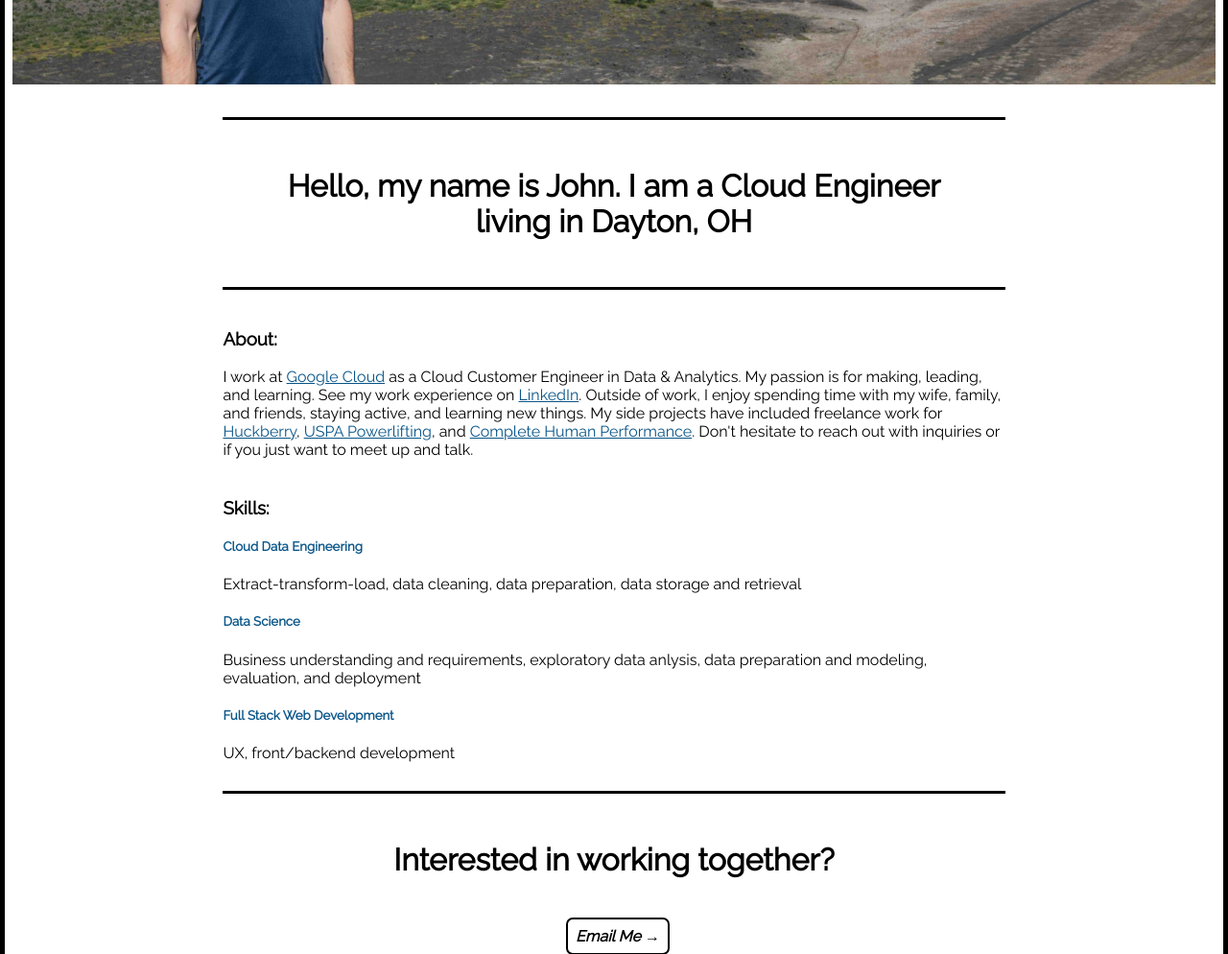
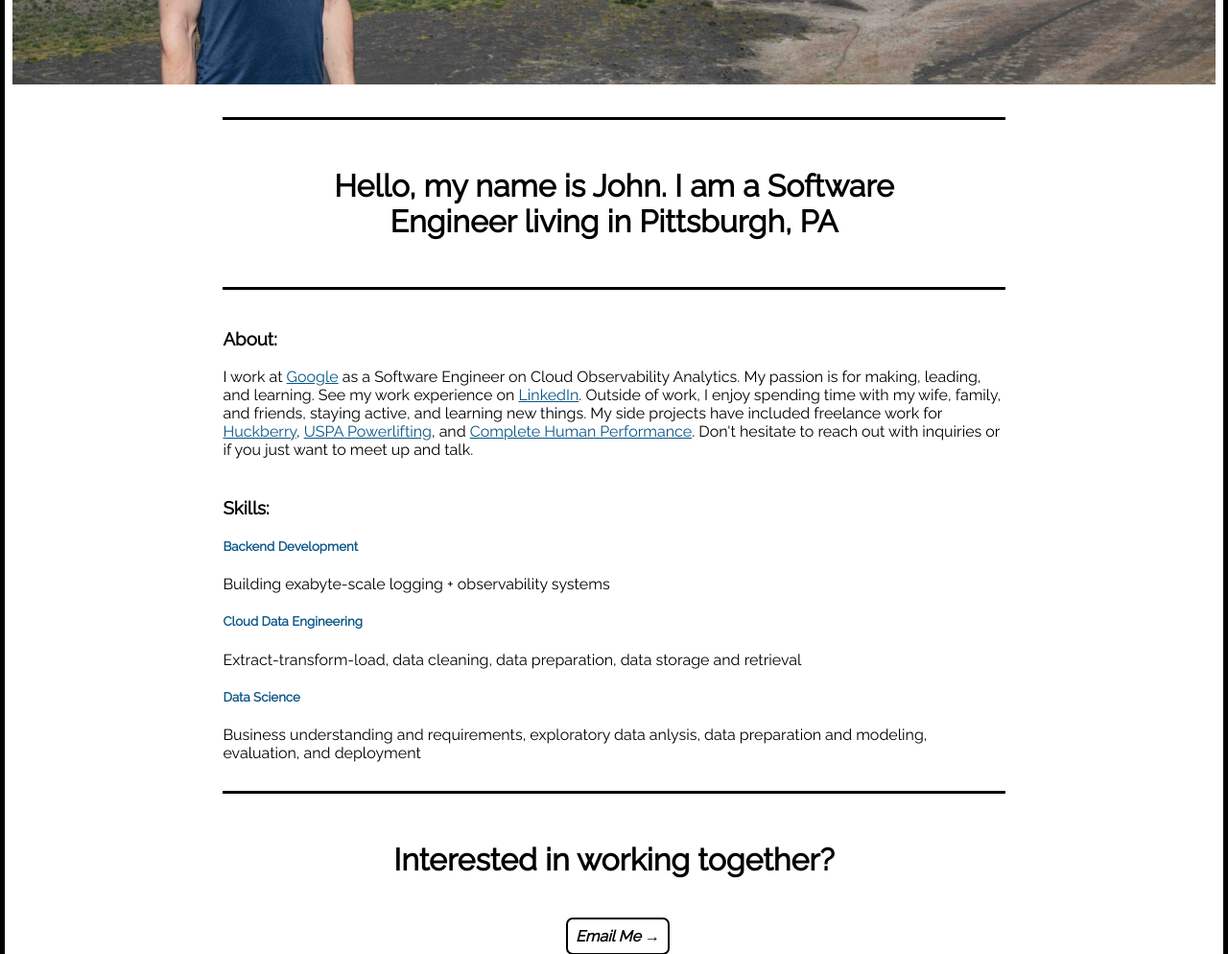
Before and after one commit to johngrinalds/johngrinalds.com, a plain HTML site: page index.html in a window 1280 px wide. Shown: the part 480-1474 px from the top of the page at 96% size. Drawn offline with Linux system fonts and the light colour scheme.

Commit message:
Update for current SWE role

```diff
--- a/index.html
+++ b/index.html
@@ -142,13 +142,13 @@
   <img id="hero" src="images/hero.jpg">
 
   <div>
-    <h1 class="section"> Hello, my name is John. I am a Cloud Engineer living in Dayton, OH</h1>
+    <h1 class="section"> Hello, my name is John. I am a Software Engineer living in Pittsburgh, PA</h1>
 
     <h3>About:</h3>
 
     <p>
-      I work at <a href="https://cloud.google.com/" target="_blank">Google Cloud</a> as a Cloud Customer Engineer in
-      Data & Analytics.
+      I work at <a href="https://cloud.google.com/" target="_blank">Google</a> as a Software Engineer on
+      Cloud Observability Analytics.
       My passion is for making, leading, and learning. See my work experience on <a
         href="http://www.linkedin.com/in/johngrinalds" target="_blank">LinkedIn</a>. Outside of work, I enjoy spending time with my wife,
         family, and friends, staying active, and learning new things. My side projects have included freelance work for
@@ -161,6 +161,10 @@
 
     <h3>Skills:</h3>
 
+    <h5>Backend Development</h5>
+
+    <p>Building exabyte-scale logging + observability systems</p>
+
     <h5>Cloud Data Engineering</h5>
 
     <p>Extract-transform-load, data cleaning, data preparation, data storage and retrieval</p>
@@ -169,10 +173,6 @@
 
     <p>Business understanding and requirements, exploratory data anlysis, data preparation and modeling, evaluation, and
       deployment</p>
-
-    <h5>Full Stack Web Development</h5>
-
-    <p>UX, front/backend development</p>
 
   </div>
 
```
Also changed, not shown: 1 other file.
